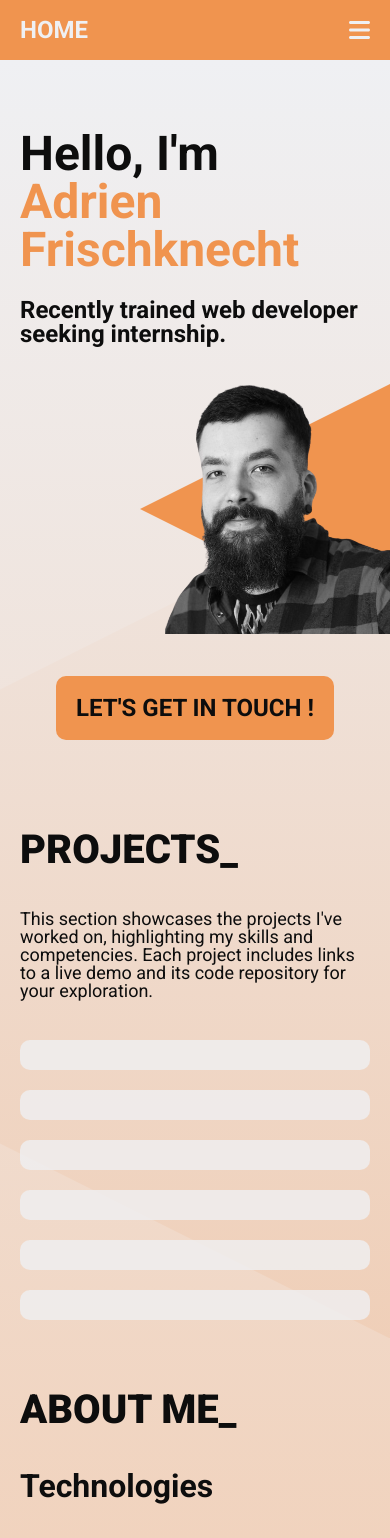
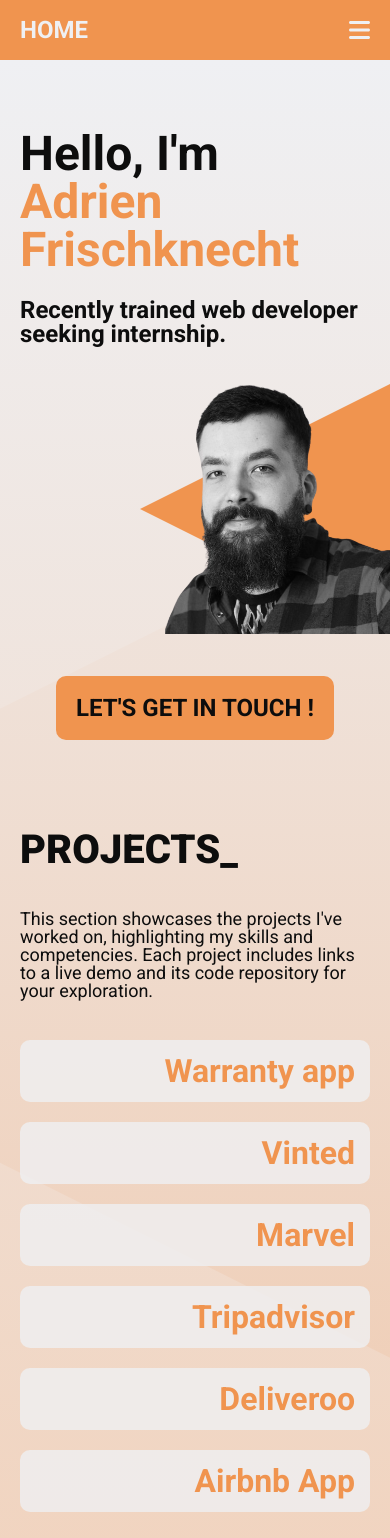
Before and after one commit to frischknechta/my-portfolio, a React (Vite) app: page / in a window 390 px wide. Shown: the top 1538 px of the page. Built offline with nearby package versions, Linux system fonts and the light colour scheme; the HTML template or start-up script is replaced by a standard one.

Commit message:
Modification of responsive css to improve layout and projects section on small screens.

```diff
--- a/src/assets/css/responsive.css
+++ b/src/assets/css/responsive.css
@@ -80,8 +80,9 @@
 
   .projectsContainer img {
     width: 100%;
-    height: auto;
-    object-position: top;
+    height: 100%;
+    object-fit: cover;
+    object-position: cente;
   }
 
   .projectsContainer .active .descriptionContainer {
@@ -89,9 +90,12 @@
   }
 
   .projectsContainer .inactive .descriptionContainer h3 {
-    writing-mode: unset;
     transform: none;
     margin-bottom: 0;
+    position: relative;
+    width: auto;
+    right: unset;
+    bottom: unset;
   }
 
   .projectsContainer .inactive img {
@@ -121,7 +125,7 @@
   }
 }
 
-@media (max-width: 500px) {
+@media (max-width: 550px) {
   /* INTRODUCTION SECTION */
 
   #introduction {
```
